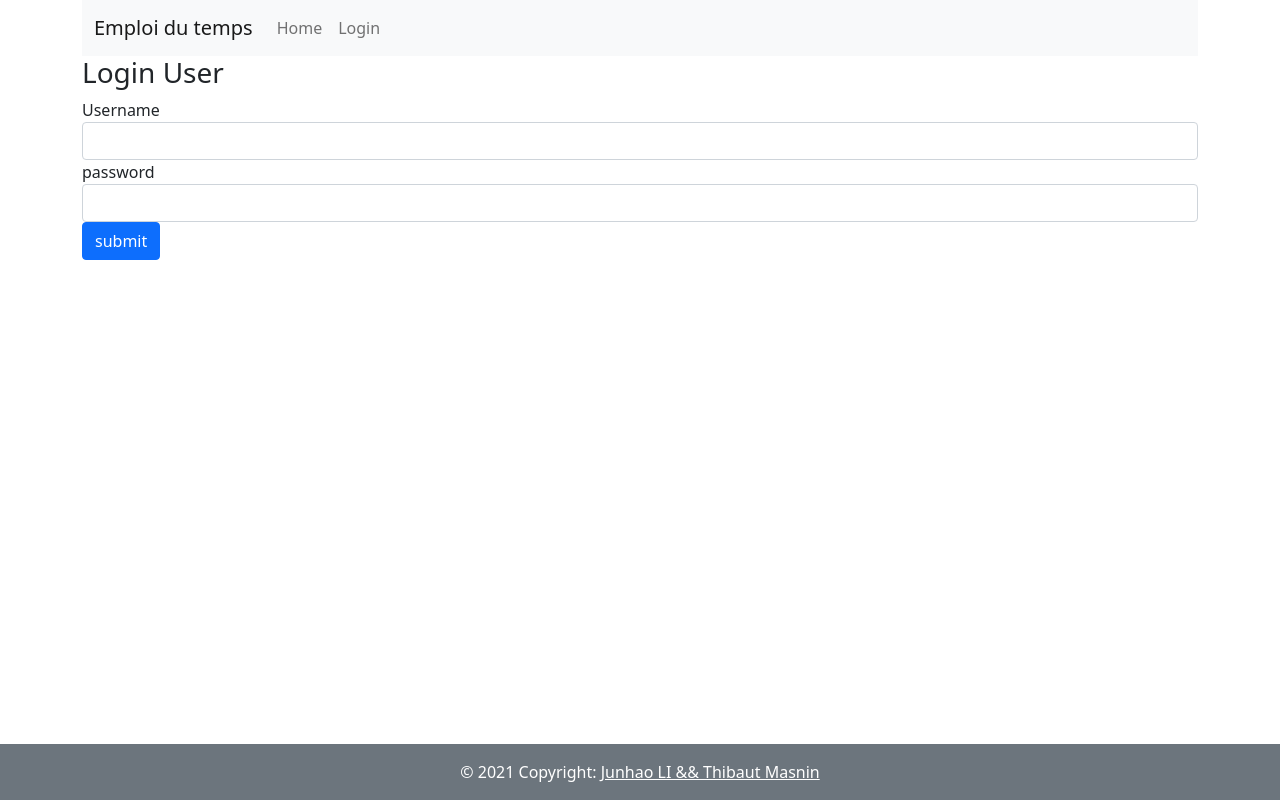
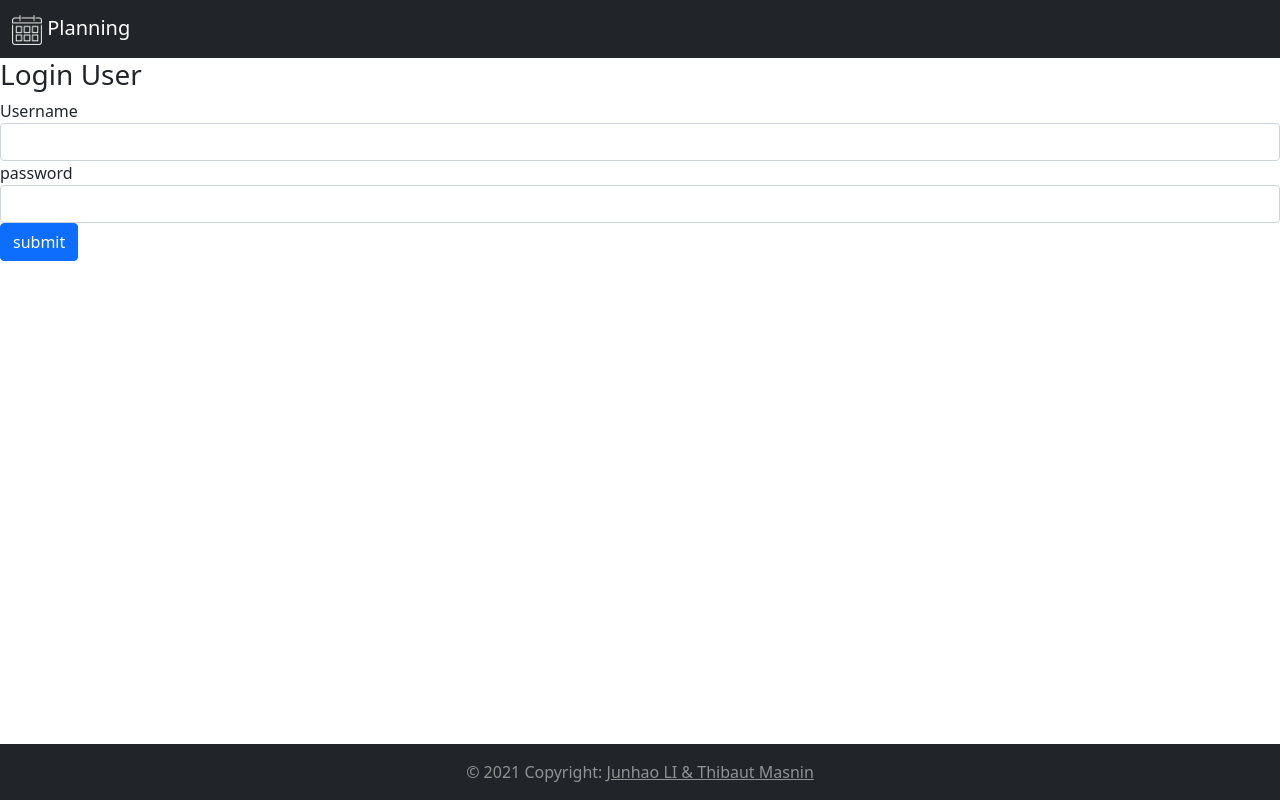
Before and after one commit to ThibautMasnin/EDT_Project, a PHP site: page /view/user/login.php in a window 1280 px wide. Run offline with PHP 8.4, Linux system fonts and the light colour scheme; data comes from the database, SQL or seed files in the repository; some libraries are stand-ins or nearby versions.

Commit message:
fix bugs & nav merge

```diff
--- a/classes/Controller.php
+++ b/classes/Controller.php
@@ -16,7 +16,7 @@ abstract class Controller
 
 		// the name of view page will match the method name of the corresponding class
 
-		$view = '/../view/' . str_replace('Controller', '', get_class($this)) . '/' . $dest . '.php';
+		$view = '/view/' . str_replace('Controller', '', get_class($this)) . '/' . $dest . '.php';
 
 		header('Location: ' . ROOT_URL . $view);
 		exit();
--- a/view/page/footer.php
+++ b/view/page/footer.php
@@ -1,10 +1,10 @@
 <div class="fixed-bottom">
-    <footer class="bg-secondary">
+    <footer class="bg-dark">
 
 
-        <div class="text-center text-white p-3">
+        <div class="text-center text-white-50 p-3">
             © 2021 Copyright:
-            <a class="text-white" href="<?php echo ROOT_URL ?>">Junhao LI && Thibaut Masnin</a>
+            <a class="text-white-50" href="<?php echo ROOT_URL ?>">Junhao LI & Thibaut Masnin</a>
         </div>
 
     </footer>
--- a/view/page/header.php
+++ b/view/page/header.php
@@ -41,51 +41,60 @@ require_once(__DIR__ . "/../../middleware/routes.php");
 </head>
 
 <body>
-    <div class="container">
+    <div class="container-fluid bg-dark">
 
-        <nav class="navbar navbar-expand-lg navbar-light bg-light">
-            <div class="container-fluid">
-                <a class="navbar-brand" href="<?php echo ROOT_URL ?>">Emploi du temps</a>
-                <button class="navbar-toggler" type="button" data-bs-toggle="collapse" data-bs-target="#navbarNav" aria-controls="navbarNav" aria-expanded="false" aria-label="Toggle navigation">
+    <div class="row">
+            <div class="col-lg-2 navbar navbar-dark">
+                <a class="navbar-brand" href="<?php echo ROOT_URL ?>" style="color: white;">
+                    <img src="<?php echo ROOT_URL ?>/view/asset/logo.png" width="30" height="30" alt="Logo">
+                    Planning
+                </a>
+            </div>
+            <nav class="col-lg-8 navbar navbar-expand-lg bg-dark navbar-dark">
+                <button class="navbar-toggler" type="button" data-bs-toggle="collapse" data-bs-target="#navbarContent">
                     <span class="navbar-toggler-icon"></span>
                 </button>
-                <div class="collapse navbar-collapse" id="navbarNav">
+                <div id="navbarContent" class="collapse navbar-collapse">
                     <ul class="navbar-nav">
+                        <?php if (isset($_SESSION['is_logged_in'])) : ?>
                             <li class="nav-item">
-                            <a class="nav-link" href="<?php echo ROOT_URL ?>">Home</a>
+                                <a class="nav-link" href="<?php echo ROOT_URL ?>/view/user/planning.php">Consultation</a>
                             </li>
-
-                        <?php if (isset($_SESSION['is_logged_in'])) : ?>
                             <?php if ($_SESSION["user_data"]["level"] < ETU_ROLE) : ?>
                                 <li class="nav-item">
-                                    <a class="nav-link" href="<?php echo ROOT_URL ?>/view/user/teacherPlanning.php">Teacher Planning</a>
+                                    <a class="nav-link" href="#">Modification</a>
+                                </li>
+                            <?php endif; ?>
+                            <?php if ($_SESSION["user_data"]["level"] == ADMIN_ROLE) : ?>
+                                <li class="nav-item">
+                                    <a class="nav-link" href="<?php echo ROOT_URL ?>/view/user/list.php">Utilisateurs</a>
+                                </li>
+                                <li class="nav-item">
+                                    <a class="nav-link" href="#">Salles</a>
+                                </li>
+                                <li class="nav-item">
+                                    <a class="nav-link" href="#">Cours</a>
+                                </li>
+                                <li class="nav-item">
+                                    <a class="nav-link" href="#">Service ETD</a>
+                                </li>
                             <?php endif; ?>
                             <li class="nav-item">
-                                    <a class="nav-link" href="<?php echo ROOT_URL ?>/view/user/userInformation.php">Profile</a>
+                                <a class="nav-link" href="<?php echo ROOT_URL ?>/view/user/userInformation.php">Profil</a>
                             </li>
-                                <?php if ($_SESSION["user_data"]["level"] == ADMIN_ROLE) : ?>
-                                    <li class="nav-item">
-                                        <a class="nav-link" href="<?php echo ROOT_URL ?>/view/user/list.php">List</a>
-                                    </li>
-                                <?php endif; ?>
                             <li class="nav-item">
                                 <form method="post" action="<?php $_SERVER['PHP_SELF']; ?>">
                                     <input type="hidden" name="controller" value="UserController">
                                     <input type="hidden" name="action" value="logout">
-                                        <button class="btn btn-outline-success" type="submit" name="submit" value="submit">Log out</button>
+                                    <button class="btn btn-outline-danger" type="submit" name="submit" value="submit">Deconnexion</button>
                                 </form>
-                                </li>
-                            <?php else : ?>
-
-                                <li class="nav-item">
-                                    <a class="nav-link" href="<?php echo ROOT_URL ?>/view/user/login.php">Login</a>
                             </li>
                         <?php endif; ?>
                     </ul>
                 </div>
-
+            </nav>
         </div>
-        </nav>
         <div class="row">
             <?php Messages::display(); ?>
         </div>
+    </div>
```
Also changed, not shown: index.php (+8 -7 lines), view/user/planning.php (renamed from view/user/teacherPlanning.php, +7 -38 lines), view/asset/style.css (line endings or trailing spaces). Lines whose indentation alone changed are shown as unchanged.
